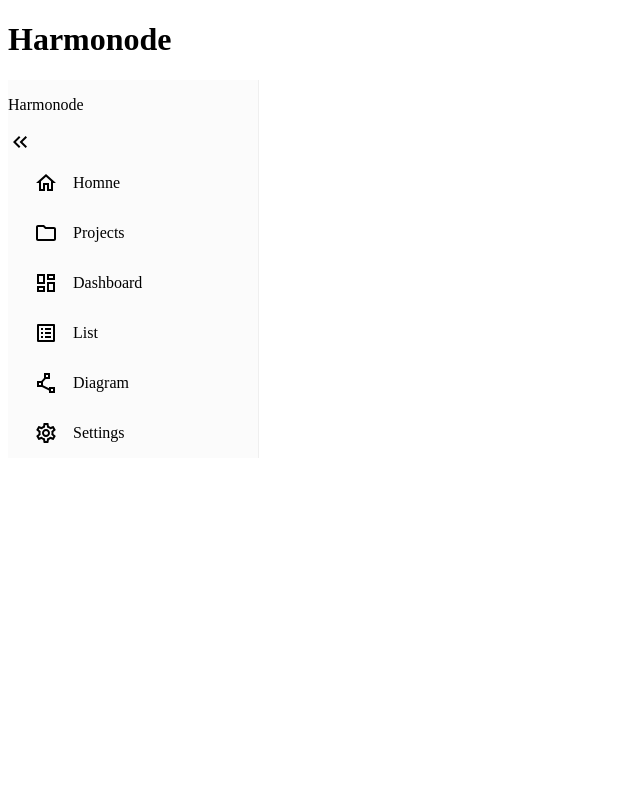
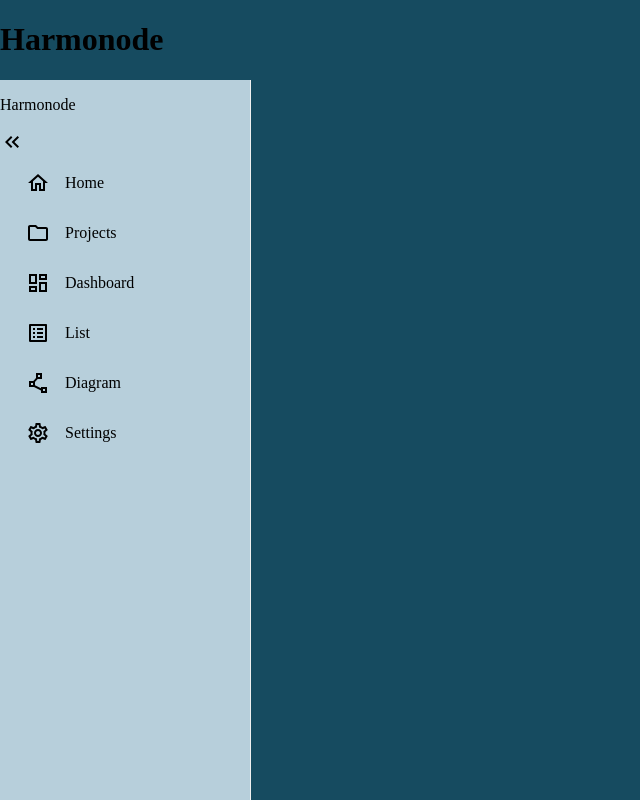
Before and after one commit to oslabs-beta/Harmonode, a React (Create React App) app in the folder client/: page / in a window 1280 px wide. Shown: the whole page, without its empty margins (0-640 px from the left). Built offline with nearby package versions, Linux system fonts and the light colour scheme; the HTML template or start-up script is replaced by a standard one.

Commit message:
stylingsidebar

```diff
--- a/client/src/components/Sidebar.tsx
+++ b/client/src/components/Sidebar.tsx
@@ -1,6 +1,13 @@
 import React, { useState } from 'react';
+
 //import react pro sidebar
-import { Sidebar as ReactSidebar, Menu, MenuItem, SubMenu } from 'react-pro-sidebar';
+import {
+  Sidebar as ReactSidebar,
+  Menu,
+  MenuItem,
+  SubMenu,
+} from 'react-pro-sidebar';
+import { useNavigate } from 'react-router';
 //import mui icons for sidebar
 import HomeOutlinedIcon from '@mui/icons-material/HomeOutlined';
 import FolderOutlinedIcon from '@mui/icons-material/FolderOutlined';
@@ -21,9 +28,23 @@ function Sidebar() {
     sidebarCollapse ? setSidebarCollapse(false) : setSidebarCollapse(true);
   };
 
+  const navigate = useNavigate();
+
+  const handleClick = (path) => {
+    navigate(path);
+    // console.log(window.location.href, 'url');
+  };
+
   return (
-    <div>
-      <ReactSidebar collapsed={sidebarCollapse}>
+    <div className='sidebar-container'>
+      <ReactSidebar
+        rootStyles={{
+          backgroundColor: 'var(--secondary-color)',
+          height: '100vh',
+          position: 'fixed',
+        }}
+        collapsed={sidebarCollapse}
+      >
         {/* <SidebarHeader> */}
         <div className='nametext'>
           {/* small and big changes using sidebarCollapse state */}
@@ -39,12 +60,37 @@ function Sidebar() {
         </div>
         {/* </SidebarHeader> */}
         <Menu>
-          <MenuItem icon={<HomeOutlinedIcon />}>Homne</MenuItem>
-          <MenuItem icon={<FolderOutlinedIcon />}> Projects</MenuItem>
-          <MenuItem icon={<DashboardOutlinedIcon />}>Dashboard</MenuItem>
-          <MenuItem icon={<ListAltOutlinedIcon />}>List</MenuItem>
-          <MenuItem icon={<PolylineOutlinedIcon />}>Diagram</MenuItem>
-          <MenuItem icon={<SettingsOutlinedIcon />}>Settings</MenuItem>
+          <MenuItem icon={<HomeOutlinedIcon />}>Home</MenuItem>
+          <MenuItem
+            icon={<FolderOutlinedIcon />}
+            onClick={() => handleClick('/projects')}
+          >
+            Projects
+          </MenuItem>
+          <MenuItem
+            icon={<DashboardOutlinedIcon />}
+            onClick={() => handleClick('/')}
+          >
+            Dashboard
+          </MenuItem>
+          <MenuItem
+            icon={<ListAltOutlinedIcon />}
+            onClick={() => handleClick('/list')}
+          >
+            List
+          </MenuItem>
+          <MenuItem
+            icon={<PolylineOutlinedIcon />}
+            onClick={() => handleClick('/diagram')}
+          >
+            Diagram
+          </MenuItem>
+          <MenuItem
+            icon={<SettingsOutlinedIcon />}
+            onClick={() => handleClick('/settings')}
+          >
+            Settings
+          </MenuItem>
         </Menu>
       </ReactSidebar>
     </div>
--- /dev/null
+++ b/client/src/components/sidebar.css
@@ -0,0 +1,4 @@
+.sidebar-container {
+    padding: 1em;
+
+}
--- a/client/src/index.js
+++ b/client/src/index.js
@@ -1,6 +1,7 @@
 import React from 'react';
 import ReactDOM from 'react-dom/client';
-
+import './variables.css'
+import './styles.css'
 import {BrowserRouter as Router} from 'react-router-dom';
 
 import App from './App';
--- /dev/null
+++ b/client/src/styles.css
@@ -0,0 +1,8 @@
+body {
+   background-color: var(--primary-color);
+   margin: 0;
+}
+
+.app {
+    display: flex;
+}
--- /dev/null
+++ b/client/src/variables.css
@@ -0,0 +1,7 @@
+:root {
+    --primary-color: #164B60;
+    /* --secondaryColor:var(--secondaryColor) */
+    --secondary-color: #1B6B93;
+    --tertiary-color: #4FC0D0;
+    --quaternary-color: #A2FF86;
+}
--- a/webpack.config.js
+++ b/webpack.config.js
@@ -27,7 +27,7 @@ module.exports = {
         use: 'ts-loader',
       },
       {
-        test: /\.s[ac]ss$/i,
+        test: /\.s?[ac]ss$/i,
         use: ['style-loader', 'css-loader', 'sass-loader'],
       },
     ],
```
Also changed, not shown: client/src/App.tsx (+11 -4 lines), client/src/pages/Dashboard/Dashboard.tsx (+9 -0 lines), client/src/pages/Diagram/Diagram.tsx (+9 -0 lines), client/src/pages/Endpoints/EndpointsPage.tsx (added, +9 -0 lines), client/src/pages/List/List.tsx (+9 -0 lines), client/src/pages/Settings/Settings.tsx (+9 -0 lines).
